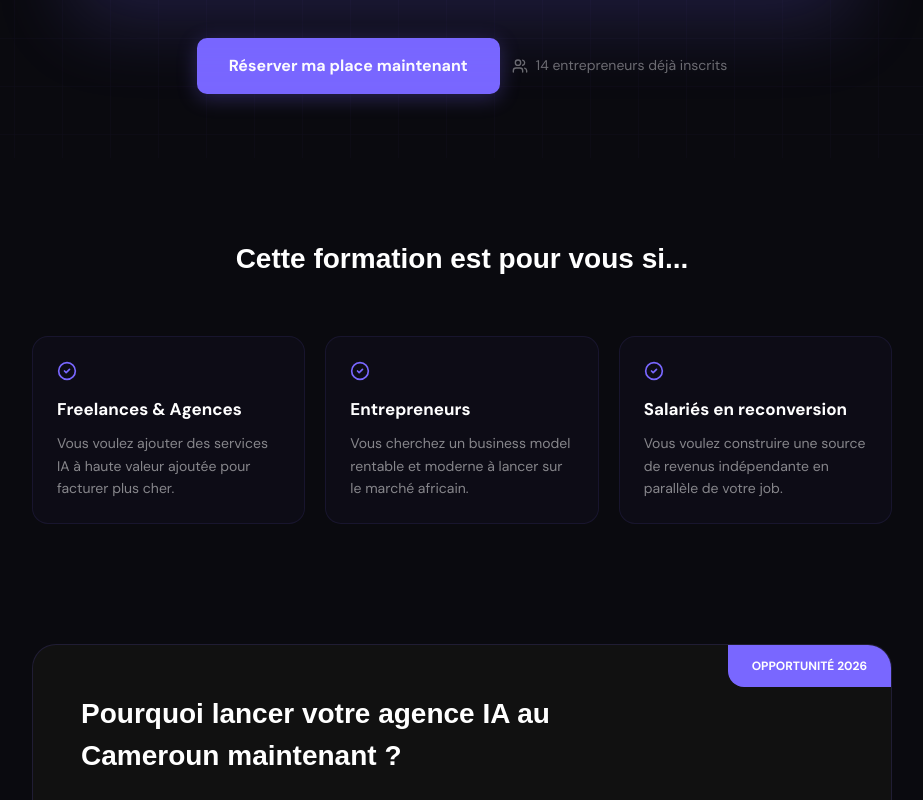
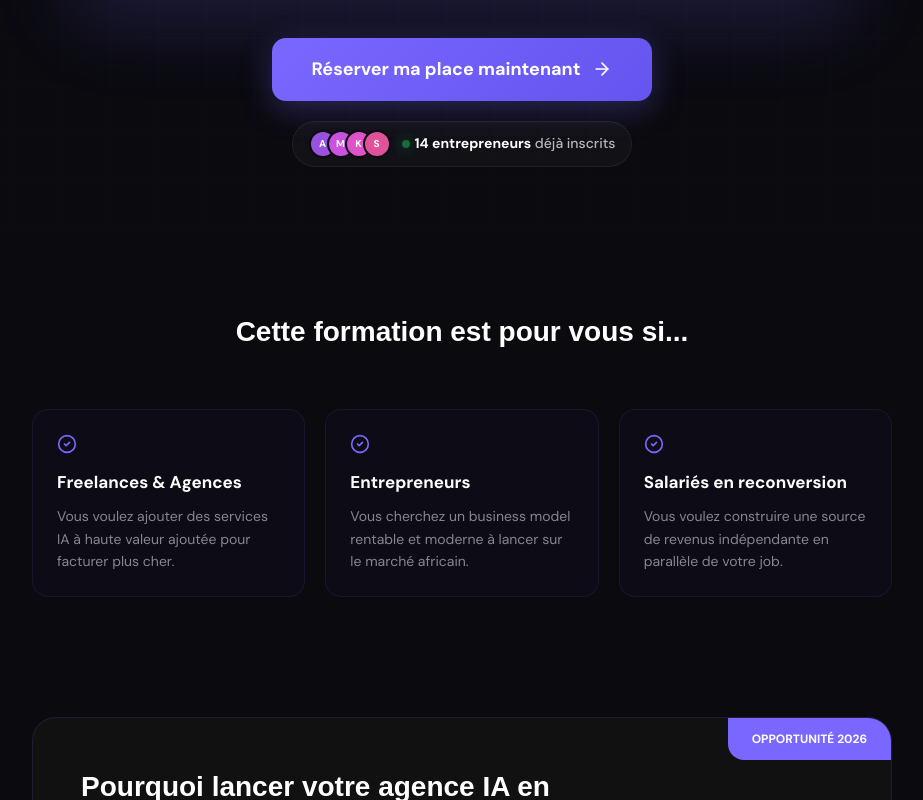
Before and after one commit to wilfriedfotie/ozirus, a Next.js app: page /formation-ia in a window 1280 px wide. Shown: the part 980-1780 px from the top of the page, without its empty margins (178-1101 px from the left). Built offline with nearby package versions, Linux system fonts and the light colour scheme; a web font is replaced by a local one.

Commit message:
design: change formation CTA button to solid gradient background

```diff
--- a/app/formation-ia/page.tsx
+++ b/app/formation-ia/page.tsx
@@ -73,18 +73,27 @@ const TESTIMONIALS = [
   { quote: 'En 3 mois j\'avais 4 clients récurrents. Aujourd\'hui je gère une petite équipe de 2 personnes. La formation m\'a donné le système.', name: 'Christelle M.', city: 'Douala', result: '4 clients récurrents' },
 ];
 
-function Countdown() {
-  const [timeLeft, setTimeLeft] = useState({ d: 4, h: 12, m: 45, s: 22 });
+function Countdown({ targetDate }: { targetDate: Date }) {
+  const [timeLeft, setTimeLeft] = useState({ d: 0, h: 0, m: 0, s: 0 });
+
   useEffect(() => {
-    const t = setInterval(() => {
-      setTimeLeft(prev => {
-        let { d, h, m, s } = prev;
-        if (s > 0) s--; else if (m > 0) { m--; s = 59; } else if (h > 0) { h--; m = 59; s = 59; } else if (d > 0) { d--; h = 23; m = 59; s = 59; }
-        return { d, h, m, s };
-      });
-    }, 1000);
+    const calculateTimeLeft = () => {
+      const difference = targetDate.getTime() - new Date().getTime();
+      if (difference > 0) {
+        setTimeLeft({
+          d: Math.floor(difference / (1000 * 60 * 60 * 24)),
+          h: Math.floor((difference / (1000 * 60 * 60)) % 24),
+          m: Math.floor((difference / 1000 / 60) % 60),
+          s: Math.floor((difference / 1000) % 60),
+        });
+      }
+    };
+
+    calculateTimeLeft();
+    const t = setInterval(calculateTimeLeft, 1000);
     return () => clearInterval(t);
-  }, []);
+  }, [targetDate]);
+
   const pad = (n: number) => n.toString().padStart(2, '0');
   return (
     <span style={{ fontFamily: 'monospace', fontWeight: 700 }}>
@@ -93,15 +102,88 @@ function Countdown() {
   );
 }
 
+function NeonButton({ href, children }: { href: string; children: React.ReactNode }) {
+  return (
+    <motion.a
+      href={href}
+      whileHover={{ scale: 1.02, boxShadow: '0 12px 40px rgba(121,103,255,0.5)' }}
+      whileTap={{ scale: 0.98 }}
+      style={{
+        position: 'relative',
+        display: 'inline-flex',
+        alignItems: 'center',
+        justifyContent: 'center',
+        padding: '18px 40px',
+        borderRadius: 14,
+        background: 'linear-gradient(135deg, #7967FF 0%, #6654F0 100%)',
+        color: '#fff',
+        fontSize: 18,
+        fontWeight: 700,
+        textDecoration: 'none',
+        overflow: 'hidden',
+        boxShadow: '0 8px 32px rgba(121,103,255,0.3)',
+      }}
+    >
+      {/* Subtle shine effect */}
+      <motion.div
+        animate={{
+          left: ['-100%', '200%'],
+        }}
+        transition={{
+          duration: 3,
+          repeat: Infinity,
+          ease: "linear",
+          repeatDelay: 1
+        }}
+        style={{
+          position: 'absolute',
+          top: 0,
+          width: '50%',
+          height: '100%',
+          background: 'linear-gradient(90deg, transparent, rgba(255,255,255,0.2), transparent)',
+          zIndex: 1,
+        }}
+      />
+
+      {/* Content */}
+      <span style={{ position: 'relative', zIndex: 2, display: 'flex', alignItems: 'center', gap: 12 }}>
+        {children}
+      </span>
+    </motion.a>
+  );
+}
+
 export default function FormationPage() {
+  const [now, setNow] = useState<Date | null>(null);
+
+  useEffect(() => {
+    setNow(new Date());
+  }, []);
+
+  // Configuration de la session
+  const config = {
+    prixPromo: '195 000',
+    prixOriginal: '450 000',
+    placesTotales: 25,
+    placesPrises: 14,
+    prochaineSession: new Date(2026, 5, 15), // 15 Juin 2026
+  };
+
+  const placesRestantes = config.placesTotales - config.placesPrises;
+  const dateSessionStr = config.prochaineSession.toLocaleDateString('fr-FR', {
+    day: 'numeric',
+    month: 'long',
+    year: 'numeric'
+  });
+
   return (
     <main style={{ background: '#0A0A0F', color: '#fff', fontFamily: 'DM Sans, sans-serif' }}>
 
       {/* ── URGENCE BAR ── */}
       <div style={{ background: 'linear-gradient(90deg, #7967FF, #6654F0)', padding: '10px 24px', textAlign: 'center' }}>
         <p style={{ fontSize: 13, fontWeight: 600, color: '#fff' }}>
-          ⚡ Session du 15 Juin 2026 — <span style={{ opacity: 0.85 }}>Il ne reste que</span> <strong>11 places</strong> <span style={{ opacity: 0.85 }}>sur 25 — Fermeture dans</span>{' '}
-          <Countdown />
+          ⚡ Session du {dateSessionStr} — <span style={{ opacity: 0.85 }}>Il ne reste que</span> <strong>{placesRestantes} places</strong> <span style={{ opacity: 0.85 }}>sur {config.placesTotales} — Fermeture dans</span>{' '}
+          {now && <Countdown targetDate={config.prochaineSession} />}
         </p>
       </div>
 
@@ -138,10 +220,45 @@ export default function FormationPage() {
             <img src="https://images.unsplash.com/photo-1522071820081-009f0129c71c?q=80&w=2070&auto=format&fit=crop" alt="" style={{ width: '100%', height: '100%', objectFit: 'cover' }} />
           </motion.div>
 
-          <div style={{ display: 'flex', gap: 12, justifyContent: 'center', flexWrap: 'wrap' }}>
-            <a href="#inscription" style={{ background: '#7967FF', color: '#fff', padding: '16px 32px', borderRadius: 10, fontSize: 16, fontWeight: 700, textDecoration: 'none', boxShadow: '0 4px 20px rgba(121,103,255,0.3)' }}>Réserver ma place maintenant</a>
-            <div style={{ display: 'flex', alignItems: 'center', gap: 8, fontSize: 14, color: 'rgba(255,255,255,0.4)' }}>
-              <Users size={16} /> 14 entrepreneurs déjà inscrits
+          <div style={{ display: 'flex', flexDirection: 'column', alignItems: 'center', gap: 20 }}>
+            <NeonButton href="#inscription">
+              Réserver ma place maintenant
+              <ArrowRight size={20} />
+            </NeonButton>
+
+            <div style={{ display: 'flex', alignItems: 'center', gap: 12, background: 'rgba(255,255,255,0.03)', padding: '8px 16px', borderRadius: 99, border: '1px solid rgba(255,255,255,0.06)' }}>
+              <div style={{ display: 'flex', alignItems: 'center' }}>
+                {[1, 2, 3, 4].map((i) => (
+                  <div
+                    key={i}
+                    style={{
+                      width: 28,
+                      height: 28,
+                      borderRadius: '50%',
+                      background: `hsl(${250 + i * 20}, 70%, 60%)`,
+                      border: '2px solid #0A0A0F',
+                      marginLeft: i === 1 ? 0 : -10,
+                      display: 'flex',
+                      alignItems: 'center',
+                      justifyContent: 'center',
+                      fontSize: 10,
+                      fontWeight: 700,
+                    }}
+                  >
+                    {['A', 'M', 'K', 'S'][i - 1]}
+                  </div>
+                ))}
+              </div>
+              <div style={{ display: 'flex', alignItems: 'center', gap: 6 }}>
+                <motion.span
+                  animate={{ scale: [1, 1.3, 1], opacity: [1, 0.5, 1] }}
+                  transition={{ duration: 2, repeat: Infinity }}
+                  style={{ width: 6, height: 6, background: '#22c55e', borderRadius: '50%', boxShadow: '0 0 10px #22c55e' }}
+                />
+                <span style={{ fontSize: 14, fontWeight: 500, color: 'rgba(255,255,255,0.7)' }}>
+                  <strong style={{ color: '#fff' }}>{config.placesPrises} entrepreneurs</strong> déjà inscrits
+                </span>
+              </div>
             </div>
           </div>
         </div>
@@ -174,7 +291,7 @@ export default function FormationPage() {
         <div style={{ maxWidth: 860, margin: '0 auto' }}>
           <div style={{ background: '#111', borderRadius: 24, padding: '48px', border: '1px solid rgba(121,103,255,0.15)', position: 'relative', overflow: 'hidden' }}>
             <div style={{ position: 'absolute', top: 0, right: 0, padding: '12px 24px', background: '#7967FF', fontSize: 12, fontWeight: 800, borderRadius: '0 0 0 16px' }}>OPPORTUNITÉ 2026</div>
-            <h2 style={{ fontFamily: 'Clash Display, sans-serif', fontSize: 28, fontWeight: 600, marginBottom: 32, maxWidth: 500 }}>Pourquoi lancer votre agence IA au Cameroun maintenant ?</h2>
+            <h2 style={{ fontFamily: 'Clash Display, sans-serif', fontSize: 28, fontWeight: 600, marginBottom: 32, maxWidth: 500 }}>Pourquoi lancer votre agence IA en Afrique maintenant ?</h2>
             <div style={{ display: 'grid', gridTemplateColumns: 'repeat(auto-fit, minmax(200px, 1fr))', gap: 32 }}>
               {[
                 { t: 'Adoption massive', b: 'Les PME locales cherchent désespérément à réduire leurs coûts face à l\'inflation.' },
@@ -303,16 +420,16 @@ export default function FormationPage() {
       <section id="inscription" style={{ padding: '80px 24px 120px' }}>
         <div style={{ maxWidth: 600, margin: '0 auto', background: '#7967FF', borderRadius: 24, padding: '56px 40px', textAlign: 'center', boxShadow: '0 40px 100px rgba(121,103,255,0.3)' }}>
           <h2 style={{ fontFamily: 'Clash Display, sans-serif', fontSize: 32, fontWeight: 600, marginBottom: 16 }}>Rejoindre la session</h2>
-          <p style={{ color: 'rgba(255,255,255,0.8)', marginBottom: 40, fontSize: 16 }}>Prêt à changer de dimension ? Réservez votre place pour la session du 15 Juin.</p>
+          <p style={{ color: 'rgba(255,255,255,0.8)', marginBottom: 40, fontSize: 16 }}>Prêt à changer de dimension ? Réservez votre place pour la session du {config.prochaineSession.toLocaleDateString('fr-FR', { day: 'numeric', month: 'long' })}.</p>
 
           <div style={{ background: 'rgba(255,255,255,0.1)', borderRadius: 16, padding: 24, marginBottom: 40, textAlign: 'left' }}>
             <div style={{ display: 'flex', justifyContent: 'space-between', marginBottom: 12 }}>
               <span style={{ fontSize: 14 }}>Prix de la formation</span>
-              <span style={{ fontSize: 14, textDecoration: 'line-through', opacity: 0.6 }}>450 000 FCFA</span>
+              <span style={{ fontSize: 14, textDecoration: 'line-through', opacity: 0.6 }}>{config.prixOriginal} FCFA</span>
             </div>
             <div style={{ display: 'flex', justifyContent: 'space-between', alignItems: 'center' }}>
               <span style={{ fontSize: 18, fontWeight: 700 }}>Tarif exceptionnel</span>
-              <span style={{ fontSize: 28, fontWeight: 900 }}>195 000 FCFA</span>
+              <span style={{ fontSize: 28, fontWeight: 900 }}>{config.prixPromo} FCFA</span>
             </div>
           </div>
 
```
